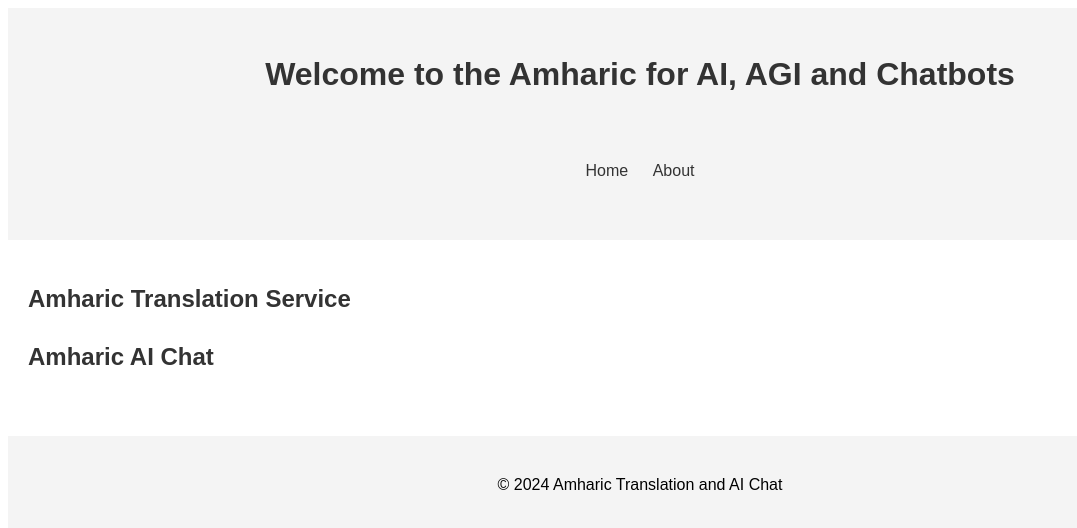
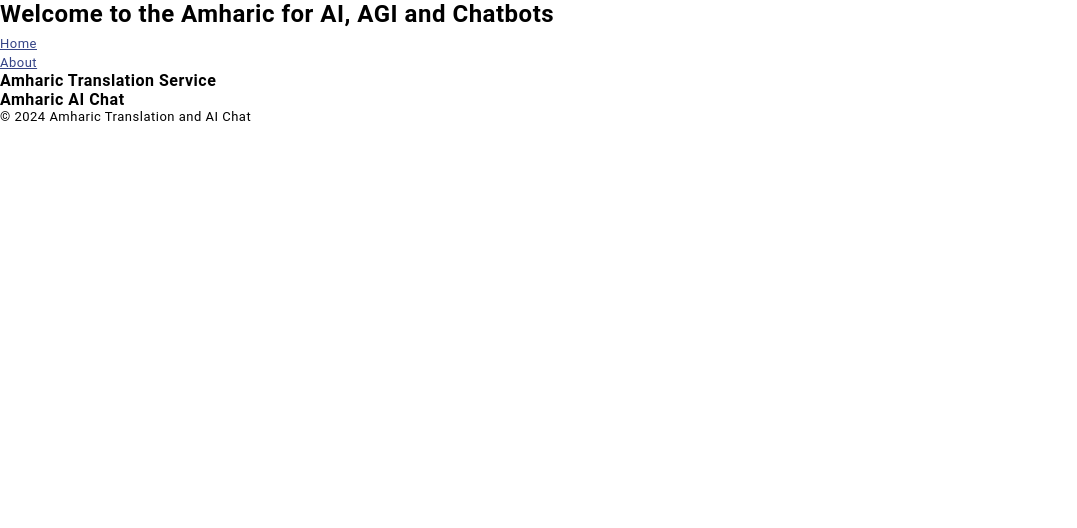
Before and after one commit to balagergit/amhariconline, a plain HTML site: page index.html in a window 1280 px wide. Shown: the whole page, without its empty margins (0-1077 px from the left). Drawn offline with Linux system fonts and the light colour scheme.

Commit message:
Update style.css

```diff
--- a/style.css
+++ b/style.css
@@ -1,38 +1,66 @@
-body {
-    font-family: Arial, sans-serif;
-    line-height: 1.6;
+*{
+    padding: 0;
+    margin: 0;
+    box-sizing: border-box;
+    font-family: 'Roboto', sans-serif;
+    letter-spacing: .5px;
 }
 
-header, nav, footer {
-    padding: 20px;
-    background-color: #f4f4f4;
-    text-align: center;
+.page-wrapper{
+    display: flex;
+    max-width: 1500px;
+    justify-content: center;
+    justify-content: space-evenly;
+    height: 100vh;
+    padding: 50px;
+    flex-wrap: wrap;
 }
 
-nav ul {
-    list-style: none;
-    padding: 0;
+.profile-pic{
+    width: 300px;
+    height: 300px;
 }
 
-nav ul li {
-    display: inline;
-    margin: 0 10px;
+.side2{
+    width: 40%;
 }
 
-nav ul li a {
-    text-decoration: none;
-    color: #333;
+.wrapper{
+    margin-bottom: 15px;
 }
 
-main {
-    padding: 20px;
+h1{
+    margin-bottom: 5px;
+    font-size: 24px;
 }
 
-h1, h2 {
-    color: #333;
+h2{
+    font-size: 16px;
 }
 
-footer {
-    text-align: center;
-    margin-top: 20px;
+li{
+    list-style: none;
 }
+
+p{
+    line-height: 1.3em;
+    font-size: 13px;
+}
+
+.card1{
+    background-color: #f1f1f1;
+    padding:10px;
+    margin-bottom: 10px;
+    border-radius: 5px;
+}
+
+a{
+    font-size: 13px;
+    color: #354487;
+}
+
+@media(max-width:900px){
+    .page-wrapper, .side1, .side2{
+        width: 90%;
+    }
+}
```
